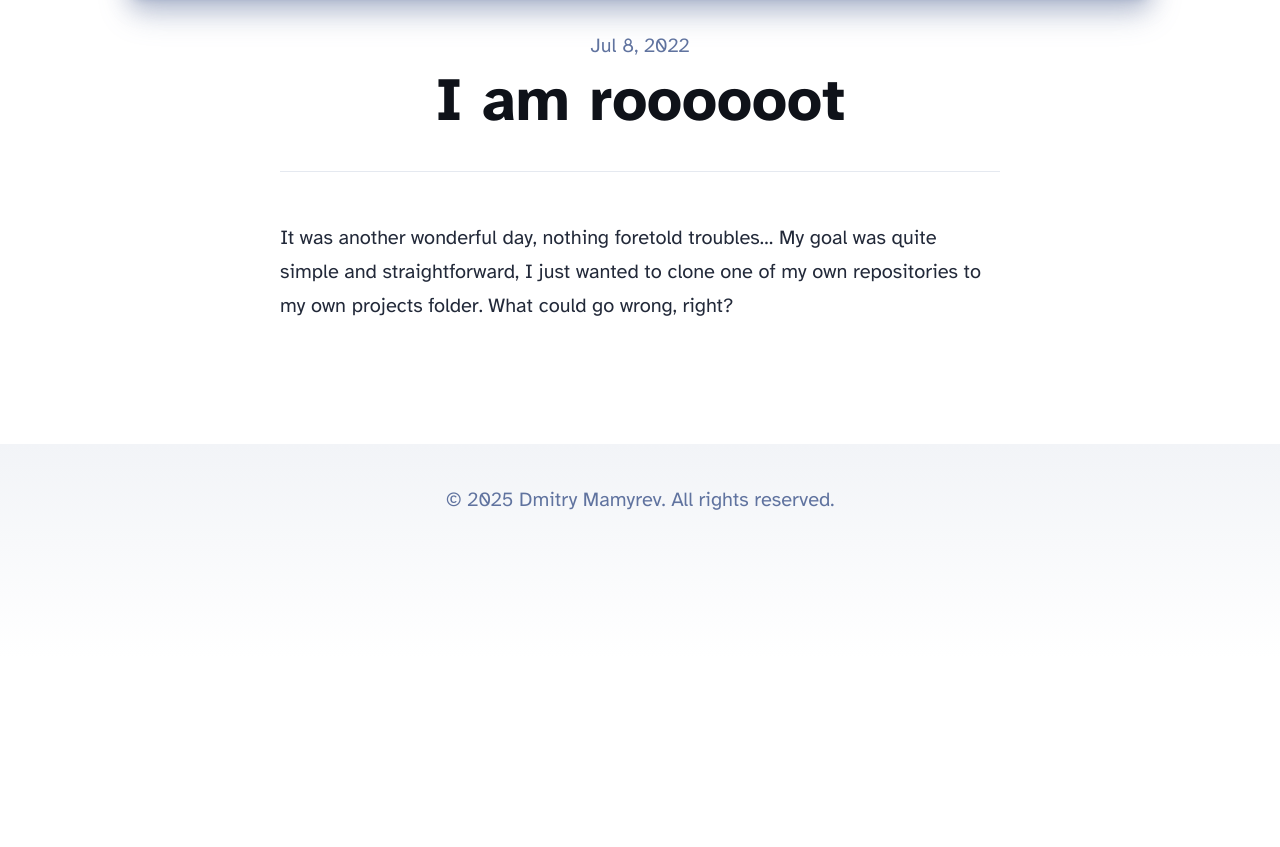
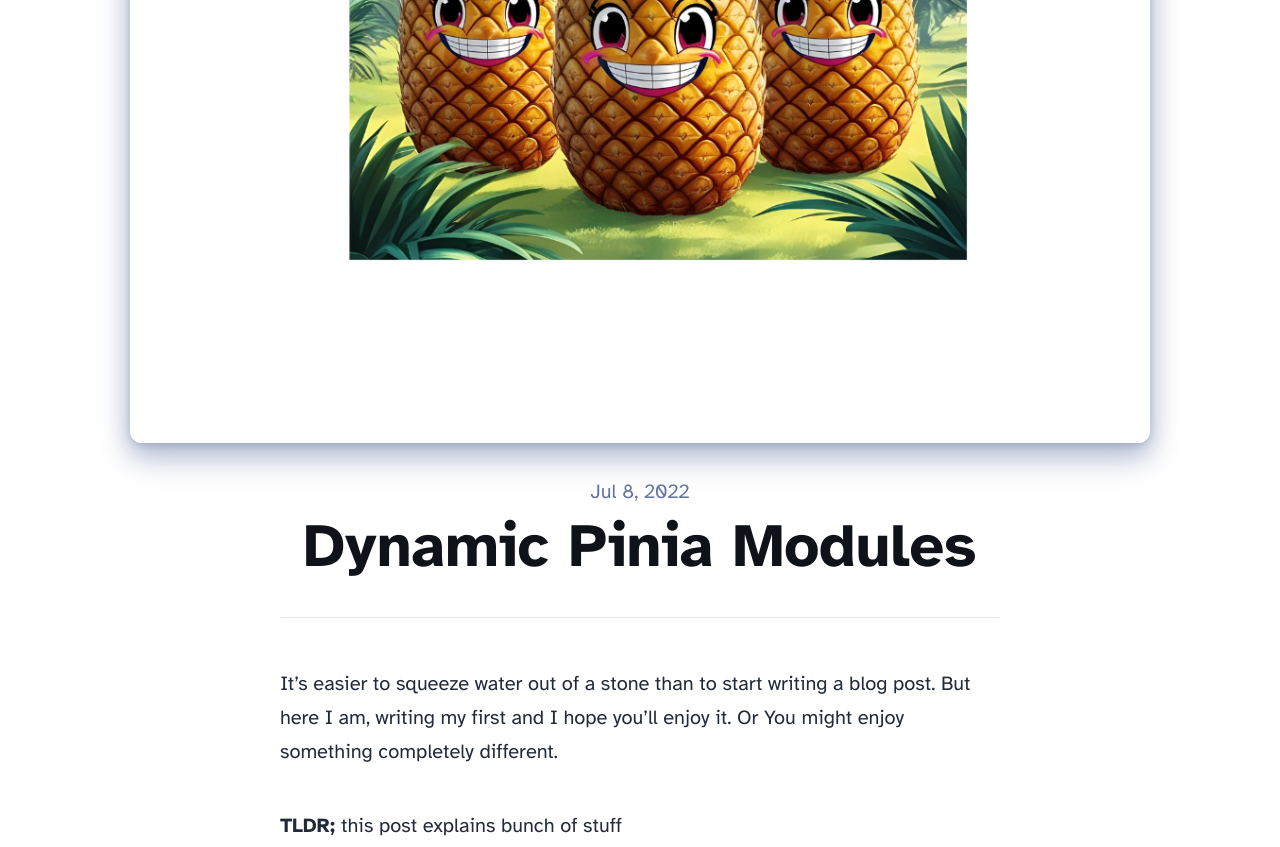
Before and after one commit to whitel1ght/whitel1ght.github.io, an Astro site: page /blog/first-post in a window 1280 px wide. Shown: the part 715-1562 px from the top of the page. Before the commit the page ends 1373 px from the top, so only its background shows below. Built offline with nearby package versions, Linux system fonts and the light colour scheme; Astro itself is replaced by a stand-in of ours.

Commit message:
post about pinia started

```diff
--- a/src/content/blog/first-post.md
+++ b/src/content/blog/first-post.md
@@ -1,8 +1,12 @@
 ---
-title: 'I am roooooot'
-description: 'Linux/MacOS file permissions'
+title: 'Dynamic Pinia Modules'
+description: 'Creaing Pinia modules dynamically'
 pubDate: 'Jul 08 2022'
-heroImage: '/root.webp'
+heroImage: '/pine.png'
 ---
 
-It was another wonderful day, nothing foretold troubles... My goal was quite simple and straightforward, I just wanted to clone one of my own repositories to my own projects folder. What could go wrong, right?
+It's easier to squeeze water out of a stone than to start writing a blog post. But here I am, writing my first and I hope you'll enjoy it. Or You might enjoy something completely different.
+
+**TLDR;** this post explains bunch of stuff
+
+So, let's start with something fairly simple today. Imagine working on a project where you have a bunch of **similar** pages, and you need to create a Pinia state for each one. While the state may vary slightly, the approach I'm going to explain works well in scenarios where you need to repeat the same module creation multiple times. Where might this happen, you ask? A typical case is an admin panel with several tables. These tables may display independent entities, but you need to save table state that is common to all of them. Every table has paging, and your store modules will contain valuable data about each table.
```
Also changed, not shown: public/pine.png (added).
